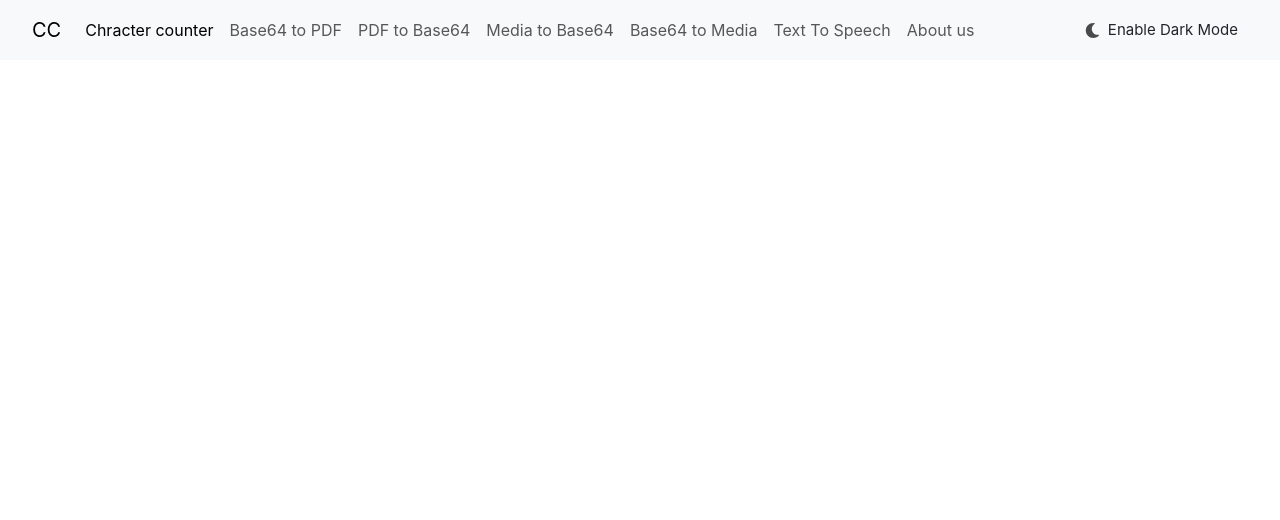
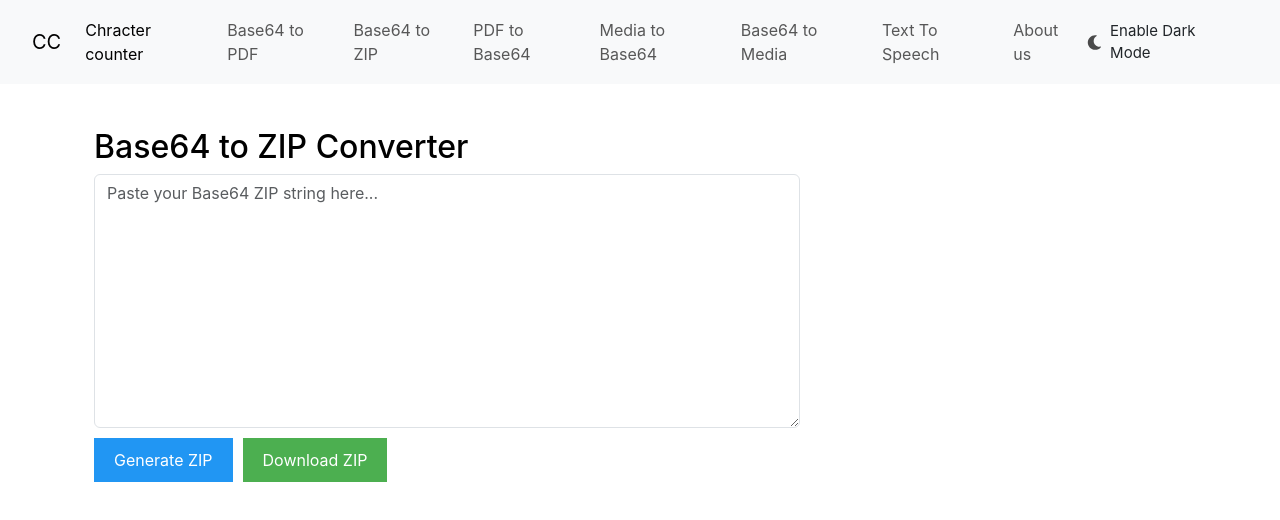
Before and after one commit to M-Farhan-Shaukat/react_learn, a React (Create React App) app: page /base64-zip in a window 1280 px wide. Shown: the top 520 px of the page. Built offline with nearby package versions, Linux system fonts and the light colour scheme.

Commit message:
base 64 to zip

```diff
--- a/src/App.js
+++ b/src/App.js
@@ -14,6 +14,7 @@ import Base64ToMediaConverter from "./components/base64Conerter/Base64ToMedia";
 import MediaToBase64Converter from "./components/base64Conerter/MediaToBase64";
 import VideoToAudioConverter from "./components/MediaConverter/VideoToAudioConverter";
 import TextToSpeech from "./components/textUtils/TextToSpeech";
+import Base64ToZipDownloader from "./components/base64Conerter/Base64ToZipDownloader";
 
 function App() {
   const [mode, setMode] = useState("light");
@@ -44,6 +45,7 @@ function App() {
     about: "About us",
     home: "Chracter counter",
     base64topdf: "Base64 to PDF",
+    base64tozip: "Base64 to ZIP",
     pdftobase64: "PDF to Base64",
     mediatobase64: "Media to Base64",
     base64tomedia: "Base64 to Media",
@@ -83,6 +85,8 @@ function App() {
           <Route exact path="/media-base64" element={<MediaToBase64Converter showAlert={showAlert}  mode={mode}/>} />
           <Route exact path="/video-audio" element={<VideoToAudioConverter showAlert={showAlert}  mode={mode}/>} />
           <Route exact path="/text-speech" element={<TextToSpeech showAlert={showAlert}  mode={mode}/>} />
+          <Route exact path="/base64-zip" element={<Base64ToZipDownloader showAlert={showAlert}  mode={mode}/>} />
+
         </Routes>
       </div>
     </>
--- /dev/null
+++ b/src/components/base64Conerter/Base64ToZipDownloader.js
@@ -0,0 +1,145 @@
+import React, { useState } from 'react';
+
+function Base64ToZipConverter(props) {
+  const [base64String, setBase64String] = useState('');
+  const [zipBlobUrl, setZipBlobUrl] = useState('');
+
+  // Clean the Base64 string
+  const cleanBase64 = (input) => {
+    if (!input) return '';
+    let base64 = input.trim();
+
+    if (base64.includes(',')) {
+      base64 = base64.split(',')[1];
+    }
+
+    try {
+      base64 = decodeURIComponent(base64);
+    } catch (_) {}
+
+    base64 = base64.replace(/[^A-Za-z0-9+/=]/g, '');
+
+    return base64;
+  };
+
+  const previewZip = () => {
+    if (!base64String) {
+      props.showAlert("Please paste a Base64 string!", "danger");
+      return;
+    }
+
+    const cleanedBase64 = cleanBase64(base64String);
+
+    try {
+      const byteCharacters = atob(cleanedBase64);
+      const byteArray = new Uint8Array([...byteCharacters].map(c => c.charCodeAt(0)));
+      const blob = new Blob([byteArray], { type: 'application/zip' });
+      const url = URL.createObjectURL(blob);
+      setZipBlobUrl(url);
+    } catch (error) {
+      console.error('Error decoding Base64:', error);
+      props.showAlert("Invalid or corrupted Base64 data!", "danger");
+    }
+  };
+
+  const downloadZip = () => {
+    if (!base64String) {
+      props.showAlert("Please paste a Base64 string!", "danger");
+      return;
+    }
+
+    const cleanedBase64 = cleanBase64(base64String);
+
+    try {
+      const byteCharacters = atob(cleanedBase64);
+      const byteArray = new Uint8Array([...byteCharacters].map(c => c.charCodeAt(0)));
+      const blob = new Blob([byteArray], { type: 'application/zip' });
+
+      const link = document.createElement('a');
+      link.href = URL.createObjectURL(blob);
+      link.download = 'downloaded.zip';
+      document.body.appendChild(link);
+      link.click();
+      document.body.removeChild(link);
+    } catch (error) {
+      console.error('Error decoding Base64:', error);
+      props.showAlert("Invalid or corrupted Base64 data!", "danger");
+    }
+  };
+
+  return (
+    <div className="container mb-3">
+      <h2
+        style={{
+          backgroundColor: props.mode === 'light' ? 'white' : '#21292C',
+          color: props.mode === 'light' ? 'black' : 'white',
+        }}
+      >
+        Base64 to ZIP Converter
+      </h2>
+
+      <textarea
+        className="form-control"
+        rows="10"
+        placeholder="Paste your Base64 ZIP string here..."
+        value={base64String}
+        onChange={(e) => {
+          setBase64String(e.target.value);
+          setZipBlobUrl('');
+        }}
+      />
+
+      <div style={{ marginTop: '10px' }}>
+        <button
+          onClick={previewZip}
+          style={{
+            padding: '10px 20px',
+            backgroundColor: '#2196F3',
+            color: 'white',
+            border: 'none',
+            marginRight: '10px',
+            cursor: 'pointer',
+          }}
+        >
+          Generate ZIP
+        </button>
+
+        <button
+          onClick={downloadZip}
+          style={{
+            padding: '10px 20px',
+            backgroundColor: '#4CAF50',
+            color: 'white',
+            border: 'none',
+            cursor: 'pointer',
+          }}
+        >
+          Download ZIP
+        </button>
+      </div>
+
+      {zipBlobUrl && (
+        <div style={{ marginTop: '20px' }}>
+          <h3
+            style={{
+              backgroundColor: props.mode === 'light' ? 'white' : '#21292C',
+              color: props.mode === 'light' ? 'black' : 'white',
+            }}
+          >
+            ZIP File Ready:
+          </h3>
+          <a
+            href={zipBlobUrl}
+            download="preview.zip"
+            className="btn btn-primary"
+            style={{ marginTop: '10px' }}
+          >
+            Click here to Download Preview ZIP
+          </a>
+        </div>
+      )}
+    </div>
+  );
+}
+
+export default Base64ToZipConverter;
--- a/src/components/common/NavBar.js
+++ b/src/components/common/NavBar.js
@@ -76,6 +76,12 @@ function NavBar(props) {
             </li>
 
             <li className="nav-item">
+              <Link className="nav-link" to="/base64-zip">
+                {props.NavHeadings.base64tozip}
+              </Link>
+            </li>
+
+            <li className="nav-item">
               <Link className="nav-link" to="/pdf-base64">
                 {props.NavHeadings.pdftobase64}
               </Link>
```
